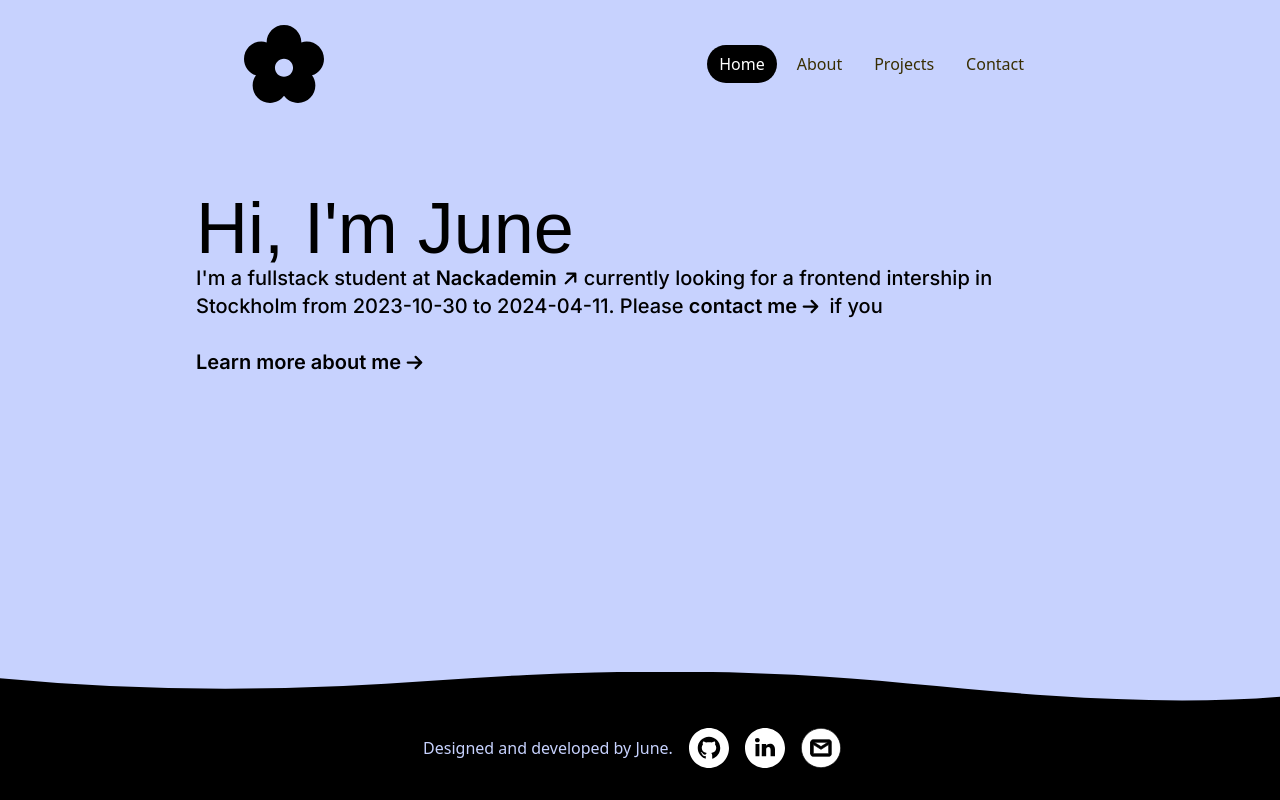
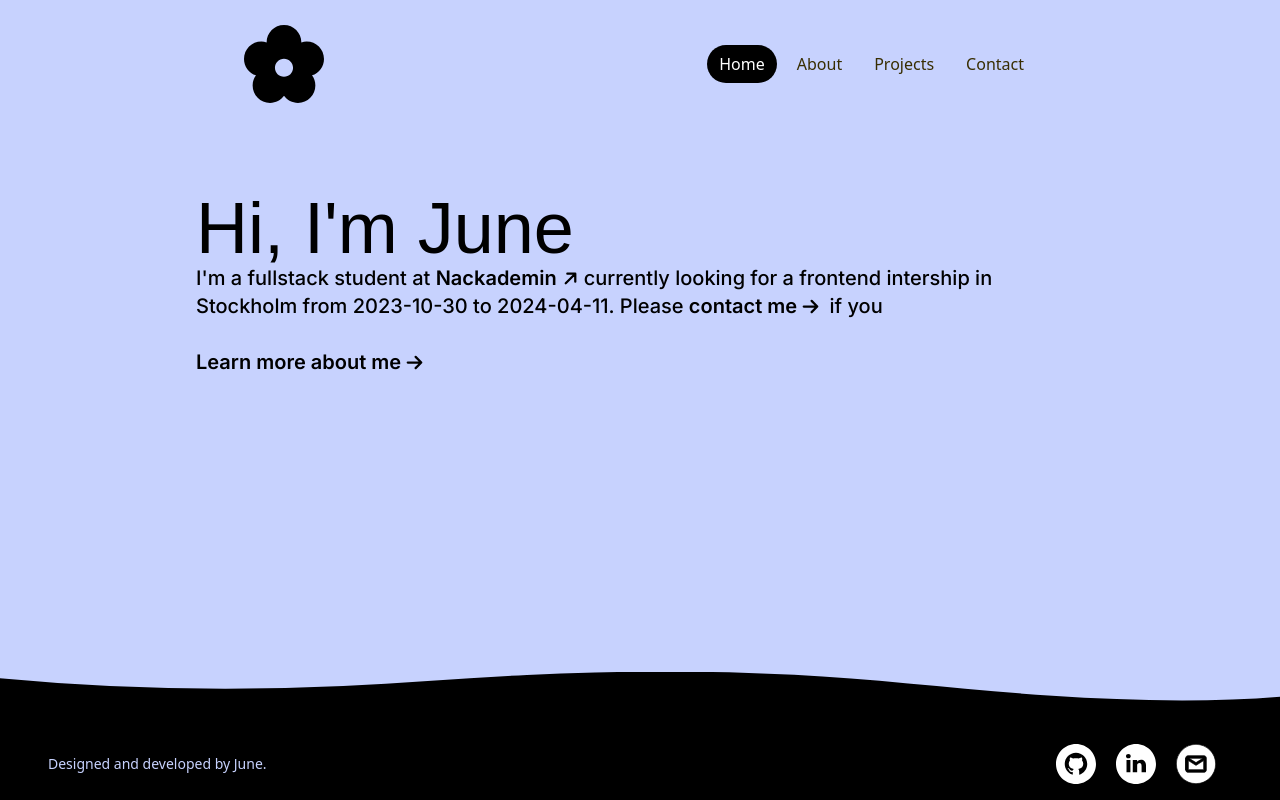
Before and after one commit to june7001/portfolio, a Next.js app: page / in a window 1280 px wide. Built offline with nearby package versions, Linux system fonts and the light colour scheme; a web font is replaced by a local one.

Commit message:
change footer layout

```diff
--- a/components/Footer.js
+++ b/components/Footer.js
@@ -15,8 +15,8 @@ export function Footer() {
           ></path>
         </svg>
       </div>
-      <div className="flex flex-col items-center p-4 sm:flex-row-reverse">
-        <div className=" flex flex-row items-center space-x-4 p-4 ">
+      <div className="small:text-base  mx-4 flex w-full flex-col items-center text-sm sm:mx-8 sm:flex-row-reverse sm:justify-between md:mx-12">
+        <div className=" flex flex-row items-center space-x-5 p-4 ">
           <Link
             href="https://github.com/june7001"
             rel="noopener noreferrer"
@@ -85,7 +85,9 @@ export function Footer() {
             </svg>
           </Link>
         </div>
-        <p className=" text-indigo-200">Designed and developed by June.</p>
+        <p className=" mb-4 text-indigo-200 sm:mb-0">
+          Designed and developed by June.
+        </p>
       </div>
     </div>
   );
```
